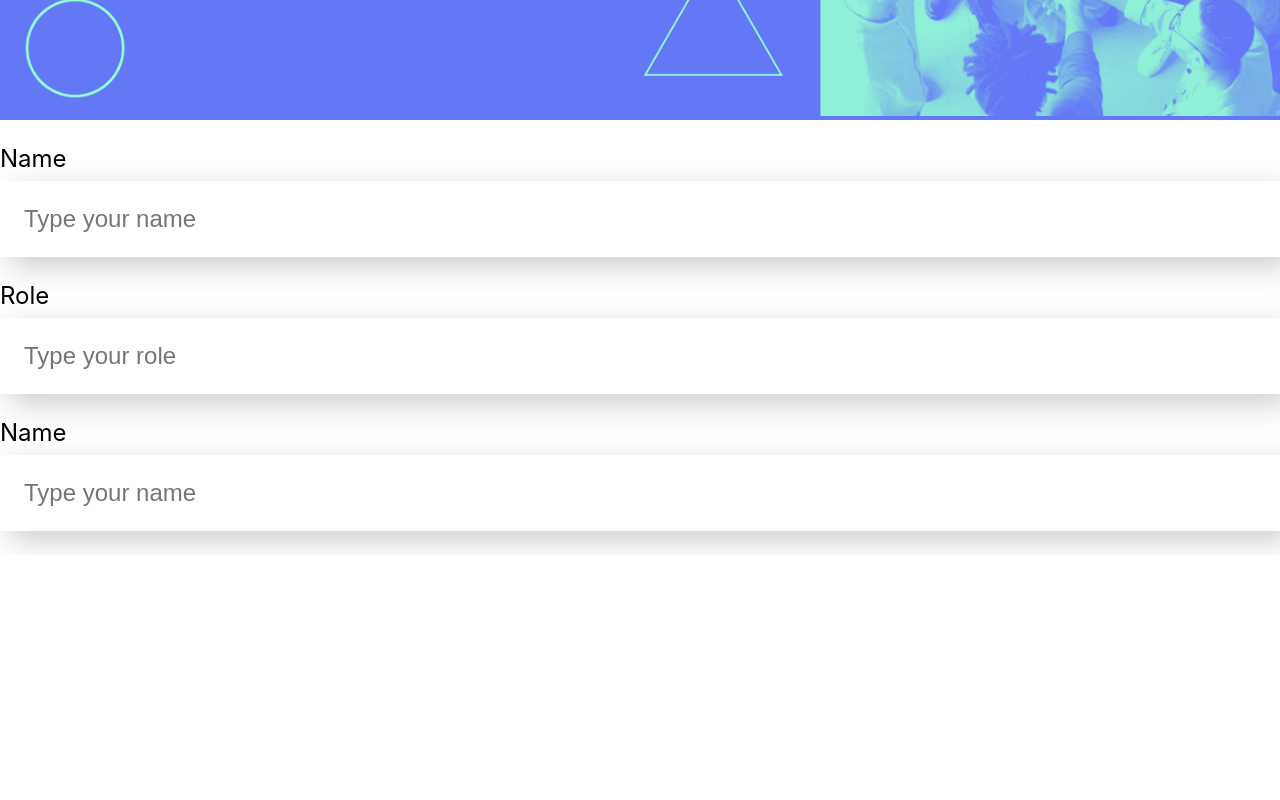
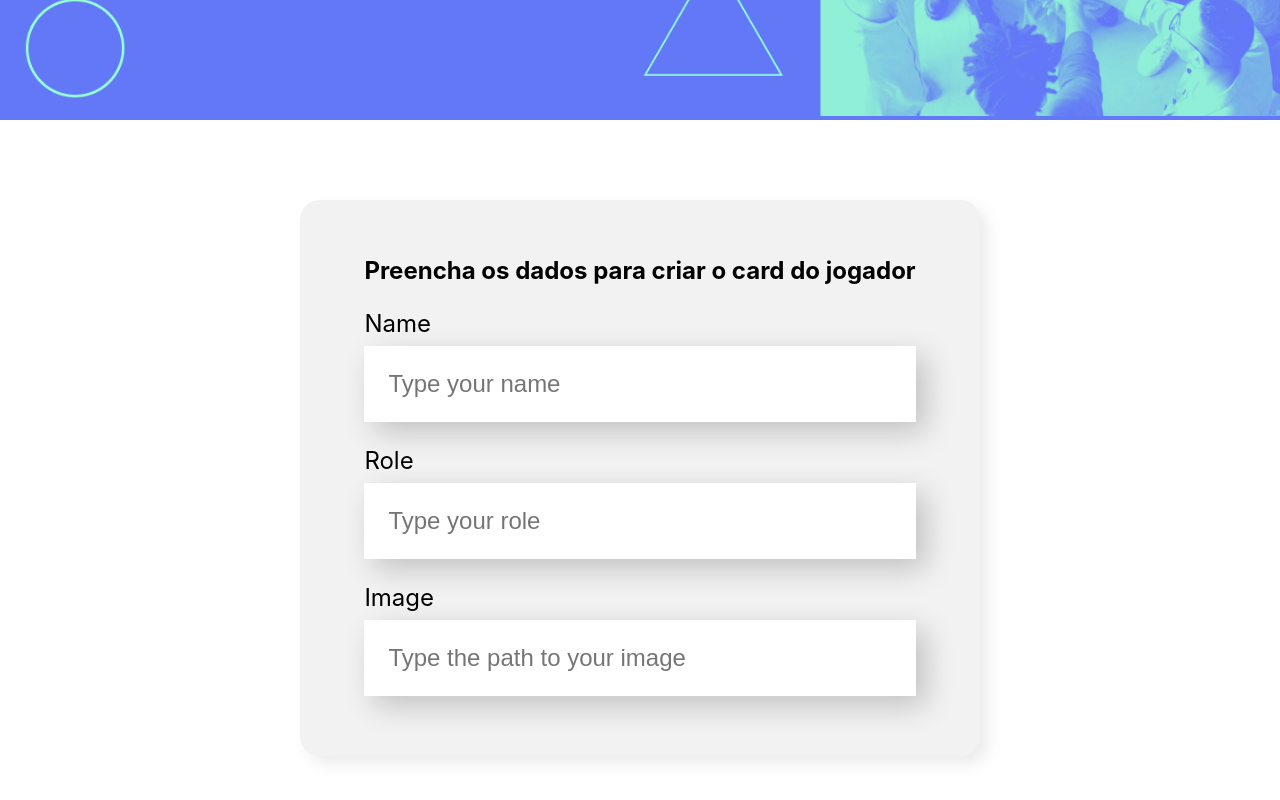
Before and after one commit to Jp9910/Hello-React, a React (Create React App) app: page / in a window 1280 px wide. Shown: the part 378-1178 px from the top of the page. Before the commit the page ends 933 px from the top, so only its background shows below. Built offline with nearby package versions, Linux system fonts and the light colour scheme.

Commit message:
Form component

```diff
--- a/src/App.js
+++ b/src/App.js
@@ -1,14 +1,12 @@
 import Banner from './components/Banner/Banner.js'; //".js" (or any file extension) is optional
+import Form from './components/Form';
 //If no file is specified, it tries to import the file named index in the directory
-import TextField from './components/TextField';
 
 function App() {
   return (
     <div className="App">
       <Banner/>
-      <TextField label="Name" placeholder="Type your name"/>
-      <TextField label="Role" placeholder="Type your role"/>
-      <TextField label="Name" placeholder="Type your name"/>
+      <Form/>
     </div>
   );
 }
--- /dev/null
+++ b/src/components/Form/Form.css
@@ -0,0 +1,13 @@
+.Form {
+    display: flex;
+    justify-content: center;
+    margin: 80px 0px;
+}
+
+.Form form {
+    max-width: 80%;
+    background-color: #F2F2F2;
+    border-radius: 20px;
+    padding: /*top&bottom:*/36px /*left&right:*/64px;
+    box-shadow: 8px 8px 16px rgba(0, 0, 0, 0.08);
+}
--- /dev/null
+++ b/src/components/Form/index.js
@@ -0,0 +1,17 @@
+import TextField from "../TextField"
+import "./Form.css"
+
+const Form = () => {
+    return (
+        <section className="Form">
+            <form>
+                <h2>Preencha os dados para criar o card do jogador</h2>
+                <TextField label="Name" placeholder="Type your name" />
+                <TextField label="Role" placeholder="Type your role" />
+                <TextField label="Image" placeholder="Type the path to your image" />
+            </form>
+        </section>
+    )
+}
+
+export default Form
```
